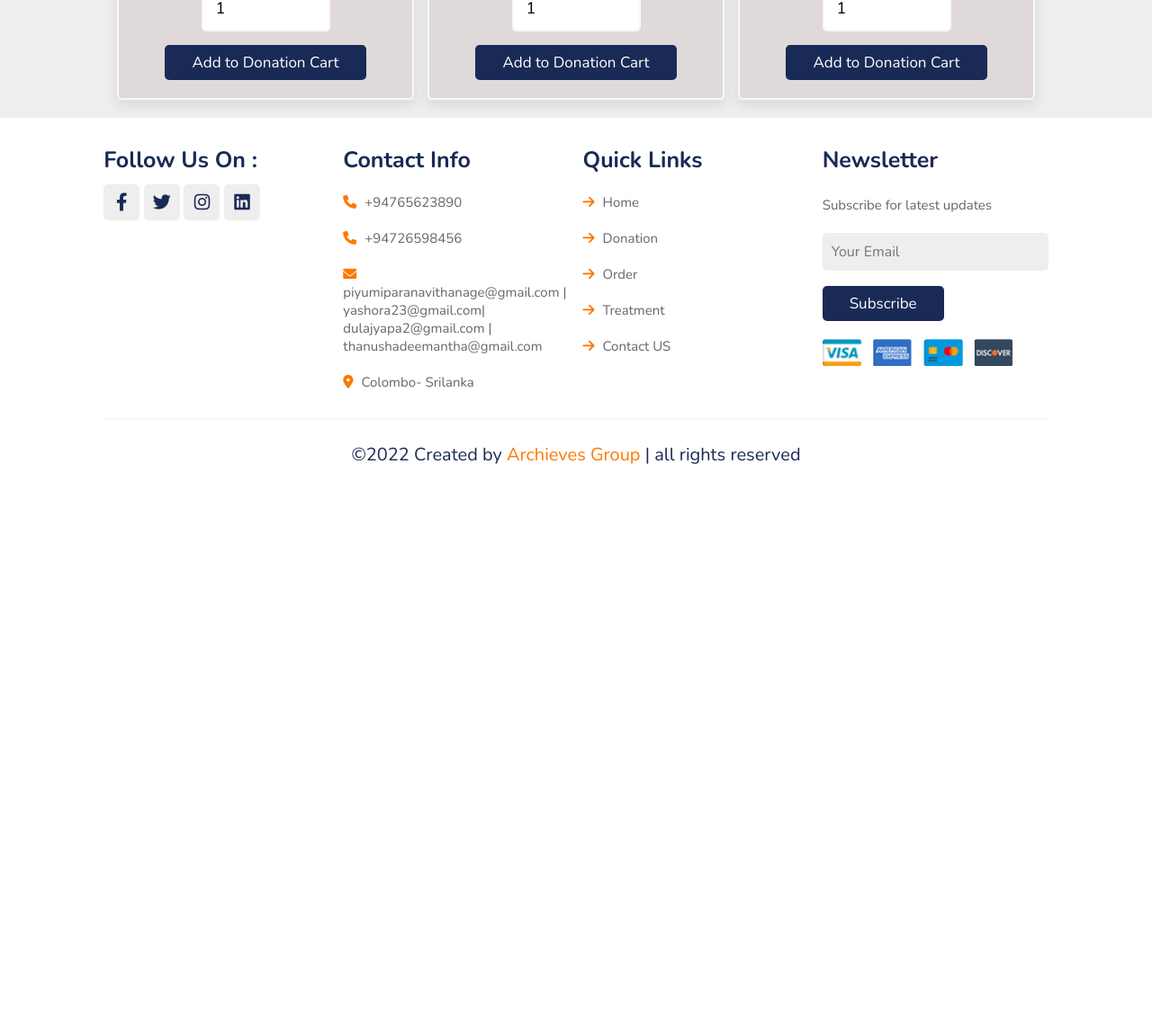
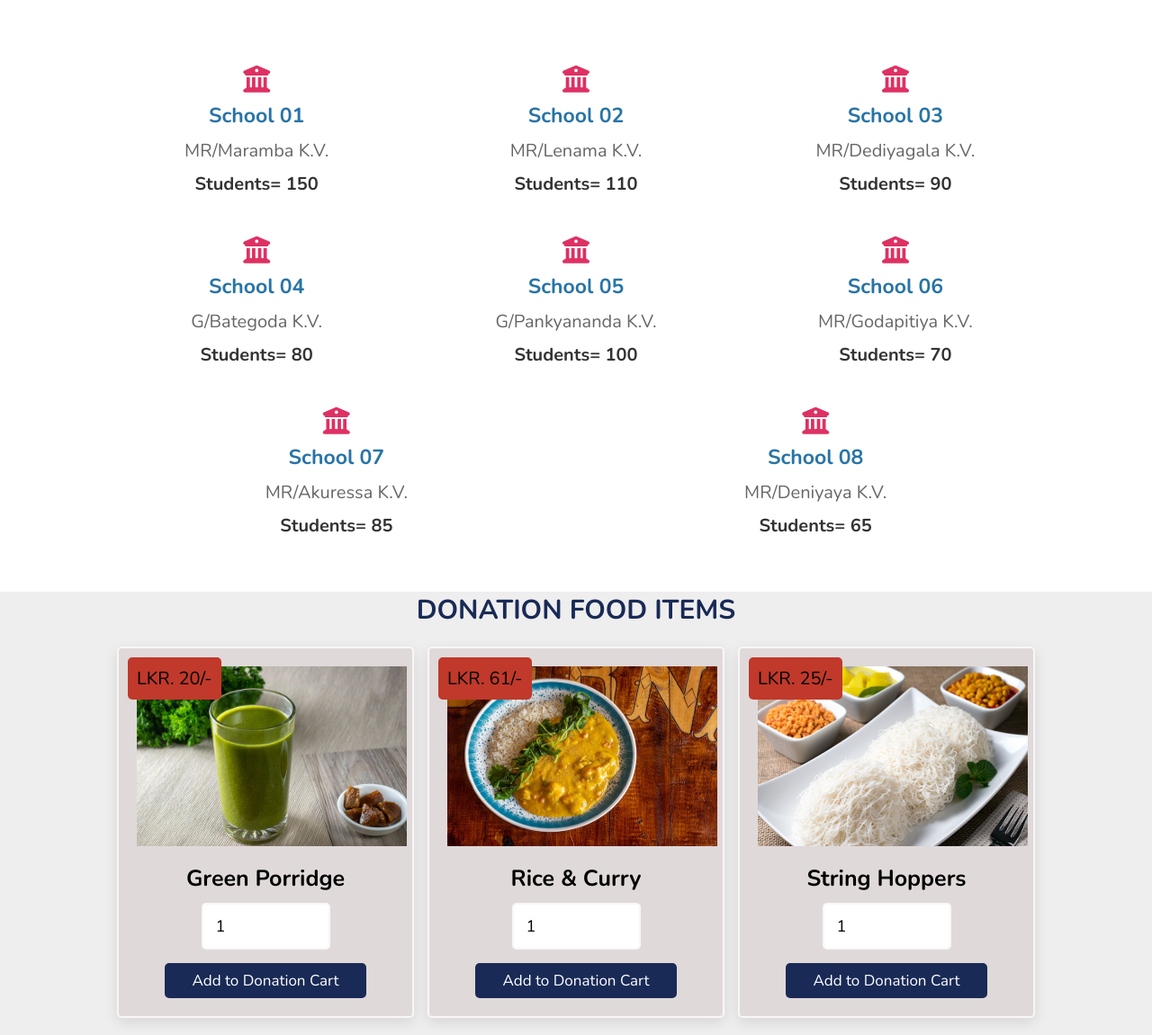
Before and after one commit to FoodDonationGallery/FoodDonate, a PHP site: page /donation.php in a window 1280 px wide. Shown: the part 963-2114 px from the top of the page at 90% size. Before the commit the page ends 1479 px from the top, so only its background shows below. Run offline with PHP 8.4, Linux system fonts and the light colour scheme; a user stored in the database is signed in; data comes from the database, SQL or seed files in the repository.

Commit message:
header section changed in donation page

```diff
--- a/header.php
+++ b/header.php
@@ -40,3 +40,70 @@
     </div>
 
    </section>
+
+       <!-- video gallery -->
+       <div class="containerss">
+
+<h1>Malnutrition of the World</h1>
+
+<div class="video-containe">
+<div class="videos"><video src="images/v1.mp4" muted autoplay></video></div>
+<div class="videos"><video src="images/v2.mp4" muted autoplay></video></div>
+<div class="videos"><video src="images/v3.mp4" muted autoplay></video></div>
+
+</div>
+</div>
+
+<!-- donation school lists -->
+<section class="school">
+    <div class="school-name">
+        <div class="set">
+            <i class="fa-solid fa-building-columns"></i>
+            <h3>School 01</h3>
+            <p>MR/Maramba K.V.</p>
+            <h4>Students= 150</h4>
+        </div>
+        <div class="set">
+            <i class="fa-solid fa-building-columns"></i>
+            <h3>School 02</h3>
+            <p>MR/Lenama K.V.</p>
+            <h4>Students= 110</h4>
+        </div>
+        <div class="set">
+            <i class="fa-solid fa-building-columns"></i>
+            <h3>School 03</h3>
+            <p>MR/Dediyagala K.V.</p>
+            <h4>Students= 90</h4>
+        </div>
+        <div class="set">
+            <i class="fa-solid fa-building-columns"></i>
+            <h3>School 04</h3>
+            <p>G/Bategoda K.V.</p>
+            <h4>Students= 80</h4>
+        </div>
+        <div class="set">
+            <i class="fa-solid fa-building-columns"></i>
+            <h3>School 05</h3>
+            <p>G/Pankyananda K.V.</p>
+            <h4>Students= 100</h4>
+        </div>
+        <div class="set">
+            <i class="fa-solid fa-building-columns"></i>
+            <h3>School 06</h3>
+            <p>MR/Godapitiya K.V.</p>
+            <h4>Students= 70</h4>
+        </div>
+        <div class="set">
+            <i class="fa-solid fa-building-columns"></i>
+            <h3>School 07</h3>
+            <p>MR/Akuressa K.V.</p>
+            <h4>Students= 85</h4>
+        </div>
+        <div class="set">
+            <i class="fa-solid fa-building-columns"></i>
+            <h3>School 08</h3>
+            <p>MR/Deniyaya K.V.</p>
+            <h4>Students= 65</h4>
+        </div>
+    </div>
+</section>
```
